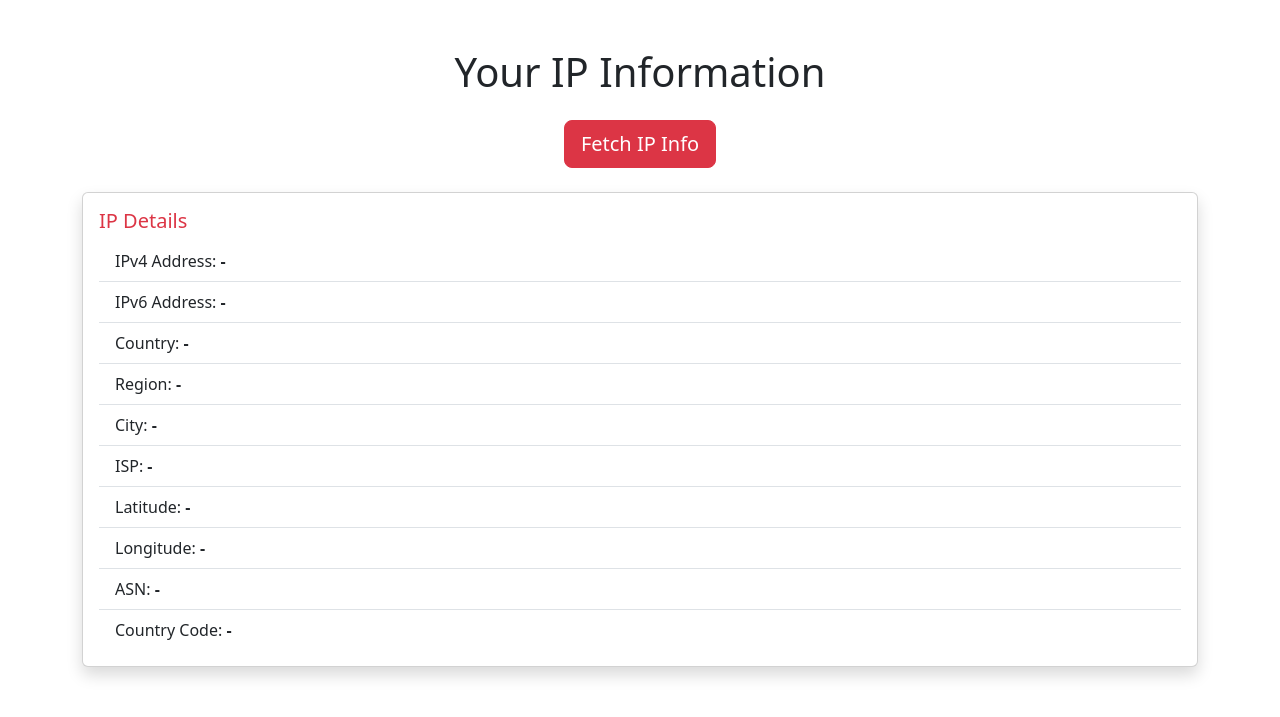
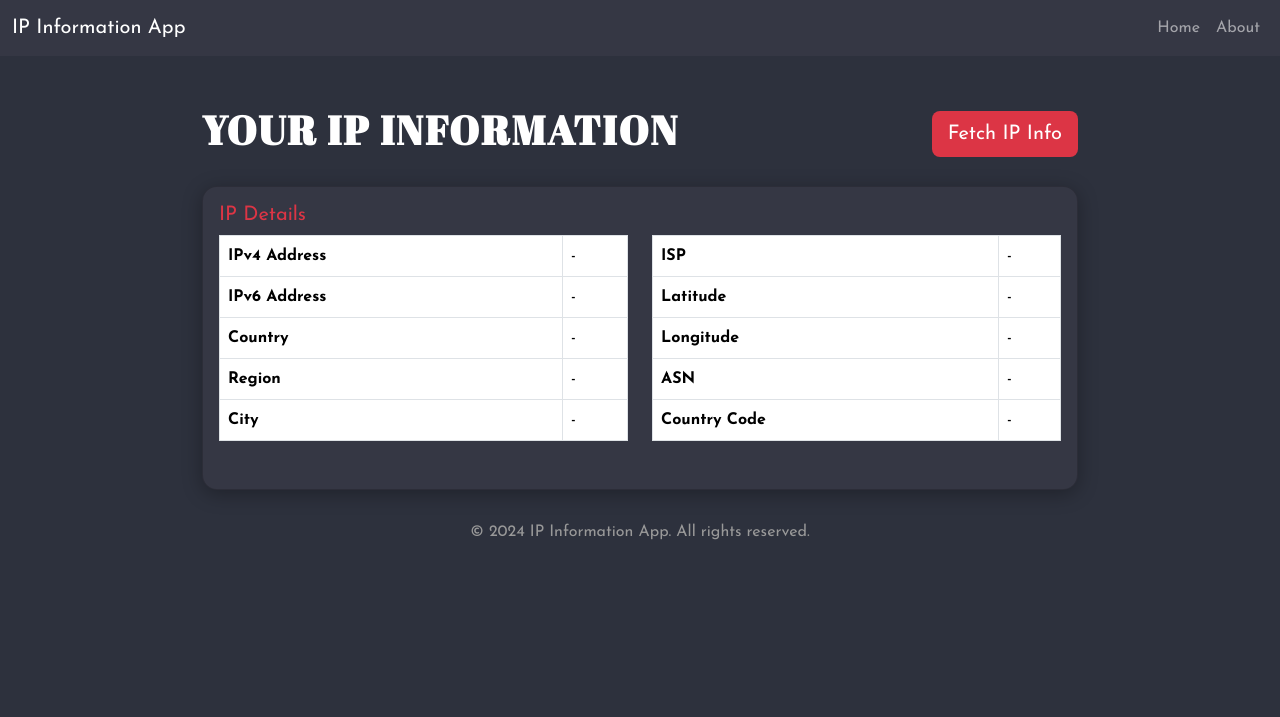
Before and after one commit to Alva156/The_Group_Proj3, a Flask app: page / in a window 1280 px wide. Shown: the top 717 px of the page. Run offline with Flask 3, Linux system fonts and the light colour scheme.

Commit message:
about and index

```diff
--- a/templates/index.html
+++ b/templates/index.html
@@ -10,6 +10,79 @@
       integrity="sha384-QWTKZyjpPEjISv5WaRU9OFeRpok6YctnYmDr5pNlyT2bRjXh0JMhjY6hW+ALEwIH"
       crossorigin="anonymous"
     />
+    <link
+      href="https://fonts.googleapis.com/css2?family=Abril+Fatface&family=Josefin+Sans:wght@400;700&display=swap"
+      rel="stylesheet"
+    />
+    <style>
+      body {
+        background-color: #2d313d;
+        font-family: "Josefin Sans", sans-serif;
+        color: white;
+      }
+      .navbar {
+        background-color: #353744;
+      }
+      .container {
+        max-width: 900px;
+        margin-top: 50px;
+      }
+      .card {
+        border-radius: 15px;
+        background-color: #353744;
+        box-shadow: 0 4px 20px rgba(0, 0, 0, 0.3);
+      }
+      .btn-danger {
+        background-color: #dc3545;
+        border: none;
+      }
+      .btn-danger:hover {
+        background-color: #c82333;
+      }
+      h1 {
+        font-family: "Abril Fatface";
+        color: #ffffff;
+        font-weight: bold;
+        letter-spacing: 2px;
+      }
+      h5 {
+        color: #dc3545;
+        margin-bottom: 20px;
+      }
+      table {
+        width: 100%;
+        font-size: 1em;
+        margin-bottom: 20px;
+        background-color: #2a2a2a;
+        border: 1px solid #444;
+      }
+      th {
+        background-color: #2a2a2a;
+        color: #ffffff;
+        padding: 15px;
+      }
+      td {
+        background-color: #2a2a2a;
+        color: #ffffff;
+        border-top: 1px solid #444;
+        padding: 15px;
+      }
+      .footer {
+        text-align: center;
+        margin-top: 30px;
+        color: #999999;
+      }
+      @media (max-width: 768px) {
+        h1 {
+          font-size: 1.8rem;
+        }
+        .btn-lg {
+          font-size: 1rem;
+          width: 50%;
+          margin-top: 20px;
+        }
+      }
+    </style>
     <script
       src="https://cdn.jsdelivr.net/npm/@popperjs/core@2.11.8/dist/umd/popper.min.js"
       integrity="sha384-I7E8VVD/ismYTF4hNIPjVp/Zjvgyol6VFvRkX/vR+Vc4jQkC+hVqc2pM8ODewa9r"
@@ -22,50 +95,106 @@
     ></script>
   </head>
   <body>
-    <div class="container mt-5">
-      <h1 class="text-center mb-4">Your IP Information</h1>
-      <div class="text-center mb-4">
-        <button class="btn btn-danger btn-lg" onclick="fetchIpInfo()">
+    <nav class="navbar navbar-expand-lg navbar-dark">
+      <div class="container-fluid">
+        <a class="navbar-brand" href="#">IP Information App</a>
+        <button
+          class="navbar-toggler"
+          type="button"
+          data-bs-toggle="collapse"
+          data-bs-target="#navbarNav"
+          aria-controls="navbarNav"
+          aria-expanded="false"
+          aria-label="Toggle navigation"
+        >
+          <span class="navbar-toggler-icon"></span>
+        </button>
+        <div class="collapse navbar-collapse" id="navbarNav">
+          <ul class="navbar-nav ms-auto">
+            <li class="nav-item">
+              <a class="nav-link" href="#">Home</a>
+            </li>
+            <li class="nav-item">
+              <a class="nav-link" href="about.html">About</a>
+            </li>
+          </ul>
+        </div>
+      </div>
+    </nav>
+
+    <div class="container">
+      <div
+        class="d-flex flex-column flex-md-row justify-content-between align-items-center mb-4"
+      >
+        <h1 class="text-nowrap">YOUR IP INFORMATION</h1>
+        <button
+          class="btn btn-danger btn-lg mt-3 mt-md-0"
+          onclick="fetchIpInfo()"
+        >
           Fetch IP Info
         </button>
       </div>
-
-      <div class="card shadow">
+      <div class="card">
         <div class="card-body">
           <h5 class="card-title text-danger">IP Details</h5>
-          <ul class="list-group list-group-flush">
-            <li class="list-group-item">
-              IPv4 Address: <strong><span id="ipv4">-</span></strong>
-            </li>
-            <li class="list-group-item">
-              IPv6 Address: <strong><span id="ipv6">-</span></strong>
-            </li>
-            <li class="list-group-item">
-              Country: <strong><span id="country">-</span></strong>
-            </li>
-            <li class="list-group-item">
-              Region: <strong><span id="region">-</span></strong>
-            </li>
-            <li class="list-group-item">
-              City: <strong><span id="city">-</span></strong>
-            </li>
-            <li class="list-group-item">
-              ISP: <strong><span id="isp">-</span></strong>
-            </li>
-            <li class="list-group-item">
-              Latitude: <strong><span id="latitude">-</span></strong>
-            </li>
-            <li class="list-group-item">
-              Longitude: <strong><span id="longitude">-</span></strong>
-            </li>
-            <li class="list-group-item">
-              ASN: <strong><span id="asn">-</span></strong>
-            </li>
-            <li class="list-group-item">
-              Country Code: <strong><span id="country_code">-</span></strong>
-            </li>
-          </ul>
+          <div class="row">
+            <div class="col-md-6 mb-3">
+              <table class="table table-bordered">
+                <tbody>
+                  <tr>
+                    <th>IPv4 Address</th>
+                    <td><span id="ipv4">-</span></td>
+                  </tr>
+                  <tr>
+                    <th>IPv6 Address</th>
+                    <td><span id="ipv6">-</span></td>
+                  </tr>
+                  <tr>
+                    <th>Country</th>
+                    <td><span id="country">-</span></td>
+                  </tr>
+                  <tr>
+                    <th>Region</th>
+                    <td><span id="region">-</span></td>
+                  </tr>
+                  <tr>
+                    <th>City</th>
+                    <td><span id="city">-</span></td>
+                  </tr>
+                </tbody>
+              </table>
+            </div>
+            <div class="col-md-6 mb-3">
+              <table class="table table-bordered">
+                <tbody>
+                  <tr>
+                    <th>ISP</th>
+                    <td><span id="isp">-</span></td>
+                  </tr>
+                  <tr>
+                    <th>Latitude</th>
+                    <td><span id="latitude">-</span></td>
+                  </tr>
+                  <tr>
+                    <th>Longitude</th>
+                    <td><span id="longitude">-</span></td>
+                  </tr>
+                  <tr>
+                    <th>ASN</th>
+                    <td><span id="asn">-</span></td>
+                  </tr>
+                  <tr>
+                    <th>Country Code</th>
+                    <td><span id="country_code">-</span></td>
+                  </tr>
+                </tbody>
+              </table>
+            </div>
+          </div>
         </div>
+      </div>
+      <div class="footer">
+        <p>© 2024 IP Information App. All rights reserved.</p>
       </div>
     </div>
 
```
Also changed, not shown: templates/about.html (added, +116 -0 lines).
